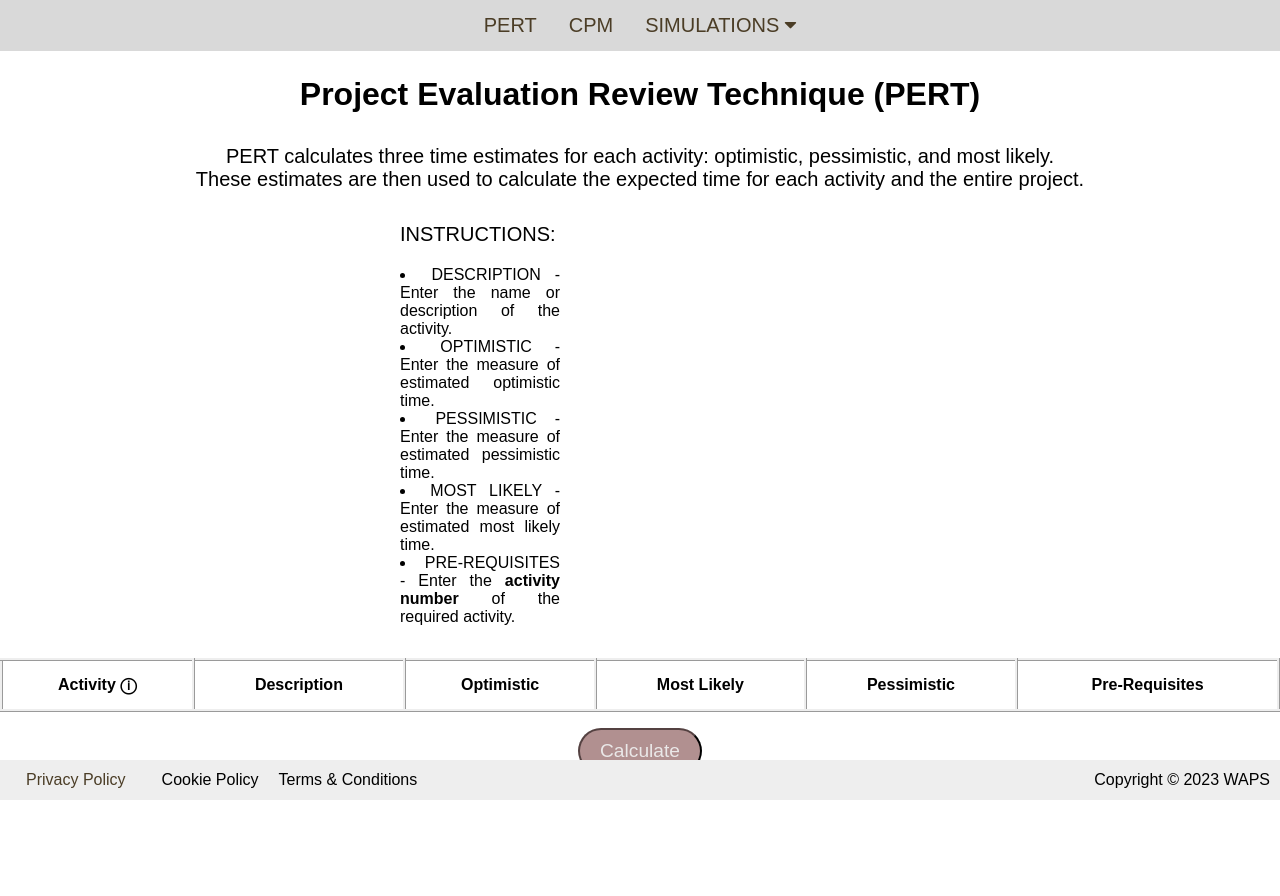
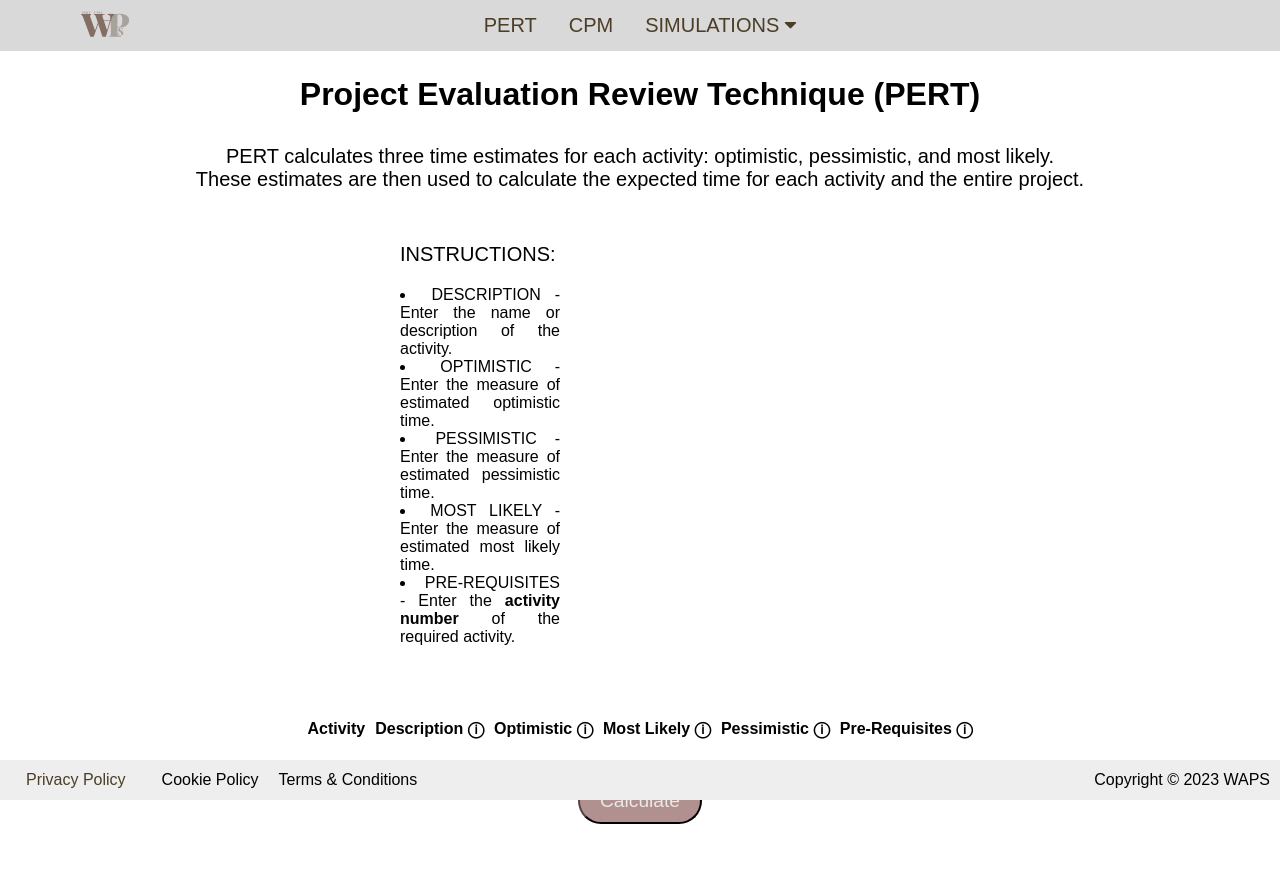
Before and after one commit to kaid0011/BSCS4AB_PERT-CPM, a CodeIgniter app: page /BSCS4AB_PERT-CPM/pert/proj_details in a window 1280 px wide. Before the commit the page ends 800 px from the top, so only its background shows below. Run offline with CodeIgniter, Linux system fonts and the light colour scheme; lists and menus that the app fills with data are empty; some libraries are stand-ins or nearby versions.

Commit message:
Table update, Fixed header logo, table rows and columns update for PERT and CPM

```diff
--- a/application/views/PERT/pert_input.php
+++ b/application/views/PERT/pert_input.php
@@ -6,7 +6,7 @@
         PERT calculates three time estimates for each activity: optimistic, pessimistic, and most likely.
       <br>These estimates are then used to calculate the expected time for each activity and the entire project.
     </div>
-    <div class="instructions">
+    <div class="instructions" style="overflow-x:auto;">
       <p>INSTRUCTIONS:</p>
     <dl>
       <li> DESCRIPTION - Enter the name or description of the activity.</li>
@@ -22,12 +22,12 @@
       <table class="table">
         <thead>
             <tr>
-                <th>Activity <span class="tooltiptext">&#9432;</span></th>
-                <th>Description</th>
-                <th>Optimistic</th>
-                <th>Most Likely</th>
-                <th>Pessimistic</th>
-                <th>Pre-Requisites</th>
+            <th>Activity</th>
+                <th title ="Activity Description">Description <span class="tooltiptext">&#9432;</span></th>
+                <th title ="Shortest Estimated Activity Duration">Optimistic <span class="tooltiptext">&#9432;</span></th>
+                <th title ="Reasonable Estimated Activity Duration">Most Likely <span class="tooltiptext">&#9432;</span></th>
+                <th title ="Maximum Estimated Activity Duration">Pessimistic <span class="tooltiptext">&#9432;</span></th>
+                <th title ="Activity Number that needs to be completed first.">Pre-Requisites <span class="tooltiptext">&#9432;</span></th>
             </tr>
         </thead>
         <tbody>
@@ -39,8 +39,9 @@
                 for ($i = 1; $i <= $proj_len; $i++) {
                 ?>
                     <tr>
-                        <<td><input type="text" name="<?php echo $i; ?>" value="<?php echo $i; ?>" readonly></td>
-                        <td><input type="text" name="task_desc_<?php echo $i; ?>" required></td>
+                        <td><input type="text1" name="<?php echo $i; ?>" value="<?php echo $i; ?>" readonly></td>
+                        <!--<td><input type="text" name="task_desc_<?php echo $i; ?>" required></td>-->
+                        <td><textarea  name = "task_desc_<?php echo $i; ?>" required></textarea></td>
                         <td><input type="number" name="task_opt_<?php echo $i; ?>" step="any" min="1" max="20" required></td>
                         <td><input type="number" name="task_ml_<?php echo $i; ?>" step="any" min="1" max="20" required></td>
                         <td><input type="number" name="task_pes_<?php echo $i; ?>" step="any" min="1" max="20" required></td>
@@ -137,32 +138,59 @@ dl
 }
 
 /* TABLE */
-table
-{
-    margin-top: 2rem;
-    margin-bottom: 1rem;
-    display: table;
-    border-collapse: collapse;
-    align-items: justify;
-    width: 100%;
+    table {
+        margin-top: 3rem;
+        margin-bottom: 2rem;
+        margin-left: auto;
+        margin-right: auto;
+        align-items: center;
         border-spacing: 0;
+        padding: 2vh 3vh;
     }
 
-table, th, td
+    table,
+    th,
+    td
     {
         border: none;
         border-collapse: collapse;
-    border-style: ridge;
+        border-style: none;
         text-align: center;
+        background-color: transparent;
+        /* padding: 5px; */
     }
 
-td, th
+    td,
+    th
     {
-    padding: 15px 5px;
+        padding: 8px 5px;
         display: table-cell;
         text-align: center;
         vertical-align: middle;
         border-radius: 0;
+    }
+
+    textarea
+    {
+        background-color: transparent;
+        border: 2px solid;
+        border-radius: 10px;
+        padding: 3px;
+        resize: none;
+        margin: 5px;
+    }
+
+    input[type=text1]
+    {
+        border-style: none;
+        text-align: center;
+    }
+
+    input
+    {
+        background-color: transparent;
+        border-radius: 10px;
+        padding: 5px;
     }
 
 /* RESPONSIVE */
--- a/application/views/template/header.php
+++ b/application/views/template/header.php
@@ -16,7 +16,7 @@
     <header>
         <!-- Navigation Bar -->
         <div class="navi">
-            <a href="<?= base_url() ?>" <img id="logo" src ="/logo.svg" height="50px" width="50px"></a>
+            <a href="<?= base_url() ?>"><img id="logo" src="<?=base_url()?>/assets/images/logo.svg" height="50px" width="50px"></a>
             <ul>
                 <li><a href="<?=base_url('pert')?>">PERT</a></li>
                 <li><a href="<?= base_url('cpm') ?>">CPM</a></li>
--- a/system/core/Controller.php
+++ b/system/core/Controller.php
@@ -50,6 +50,7 @@ defined('BASEPATH') OR exit('No direct script access allowed');
  * @author		EllisLab Dev Team
  * @link		https://codeigniter.com/userguide3/general/controllers.html
  */
+#[\AllowDynamicProperties]
 class CI_Controller {
 
 	/**
--- a/system/core/Loader.php
+++ b/system/core/Loader.php
@@ -49,6 +49,7 @@ defined('BASEPATH') OR exit('No direct script access allowed');
  * @author		EllisLab Dev Team
  * @link		https://codeigniter.com/userguide3/libraries/loader.html
  */
+#[\AllowDynamicProperties]
 class CI_Loader {
 
 	// All these are set automatically. Don't mess with them.
--- a/system/core/Router.php
+++ b/system/core/Router.php
@@ -49,6 +49,7 @@ defined('BASEPATH') OR exit('No direct script access allowed');
  * @author		EllisLab Dev Team
  * @link		https://codeigniter.com/userguide3/general/routing.html
  */
+#[\AllowDynamicProperties]
 class CI_Router {
 
 	/**
--- a/system/core/URI.php
+++ b/system/core/URI.php
@@ -49,6 +49,7 @@ defined('BASEPATH') OR exit('No direct script access allowed');
  * @author		EllisLab Dev Team
  * @link		https://codeigniter.com/userguide3/libraries/uri.html
  */
+#[\AllowDynamicProperties]
 class CI_URI {
 
 	/**
--- a/system/database/DB_driver.php
+++ b/system/database/DB_driver.php
@@ -51,6 +51,7 @@ defined('BASEPATH') OR exit('No direct script access allowed');
  * @author		EllisLab Dev Team
  * @link		https://codeigniter.com/userguide3/database/
  */
+#[\AllowDynamicProperties]
 abstract class CI_DB_driver {
 
 	/**
```
Also changed, not shown: application/views/CPM/cpm_input.php (+7 -1 lines). Lines whose indentation alone changed are shown as unchanged.
